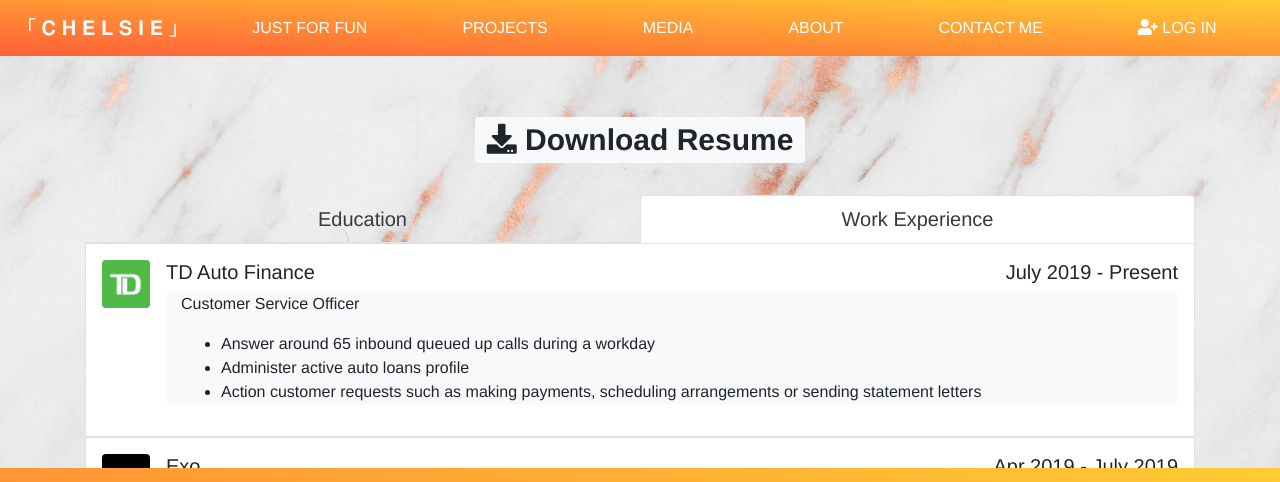
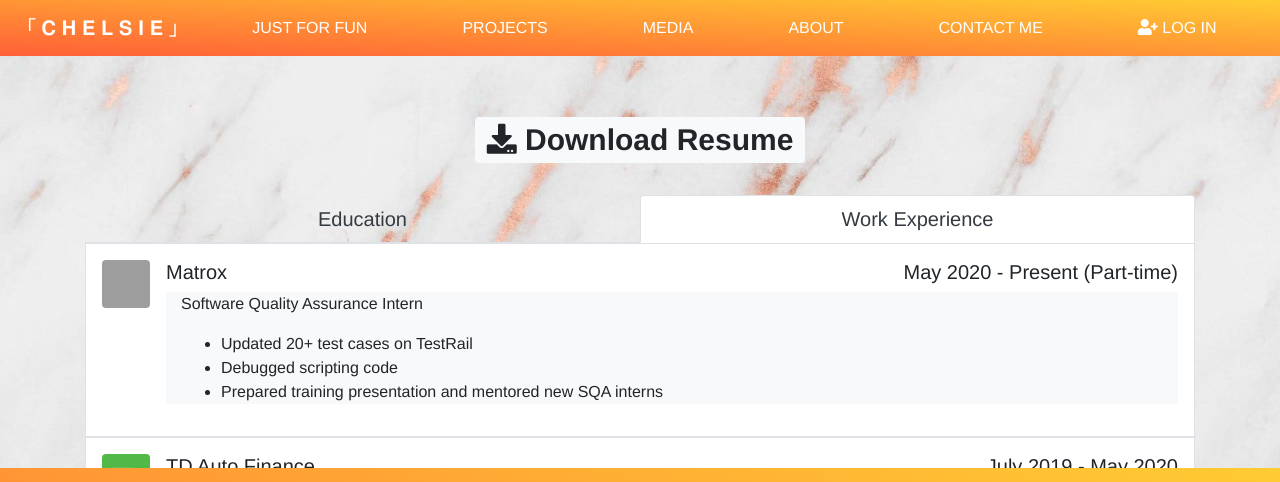
Before and after one commit to chelsieng/Personal-Website, a Flask app: page /learnmoreaboutme in a window 1280 px wide, after a click on "Work Experience". Shown: the top 482 px of the page. Run offline with Flask 2, Linux system fonts and the light colour scheme; some libraries are stand-ins or nearby versions; grey boxes are pictures that could not be loaded.

Commit message:
work experience updated

```diff
--- a/Chelsie's Website/templates/learnMoreAboutMe.html
+++ b/Chelsie's Website/templates/learnMoreAboutMe.html
@@ -59,16 +59,31 @@
             </div>
             <div class="tab-pane bg-white gitfade" id="work">
                 <div class="media border p-3">
+                    <img src="/static/images/matrox.jpeg" height="48" width="48" class="rounded mr-3">
+                    <div class="media-body">
+                        <h4 class="lead" style="float: left">Matrox</h4>
+                        <h5 style="float: right" class="lead">May 2020 - Present (Part-time)</h5>
+                        <div class="container rounded bg-light" style="clear: both">
+                            <p>Software Quality Assurance Intern</p>
+                            <ul>
+                                <li>Updated 20+ test cases on TestRail</li>
+                                <li>Debugged scripting code</li>
+                                <li>Prepared training presentation and mentored new SQA interns</li>
+                            </ul>
+                        </div>
+                    </div>
+                </div>
+                <div class="media border p-3">
                     <img src="/static/images/td.jpeg" height="48" width="48" class="rounded mr-3">
                     <div class="media-body">
                         <h4 class="lead" style="float: left">TD Auto Finance</h4>
-                        <h5 style="float: right" class="lead">July 2019 - Present</h5>
+                        <h5 style="float: right" class="lead">July 2019 - May 2020</h5>
                         <div class="container rounded bg-light" style="clear: both">
                             <p>Customer Service Officer</p>
                             <ul>
-                                <li>Answer around 65 inbound queued up calls during a workday</li>
-                                <li>Administer active auto loans profile</li>
-                                <li>Action customer requests such as making payments, scheduling arrangements or sending
+                                <li>Answered around 65 inbound queued up calls during a workday</li>
+                                <li>Administered active auto loans profile</li>
+                                <li>Actioned customer requests such as making payments, scheduling arrangements or sending
                                     statement letters
                                 </li>
                             </ul>
```
Also changed, not shown: 1 other file.
